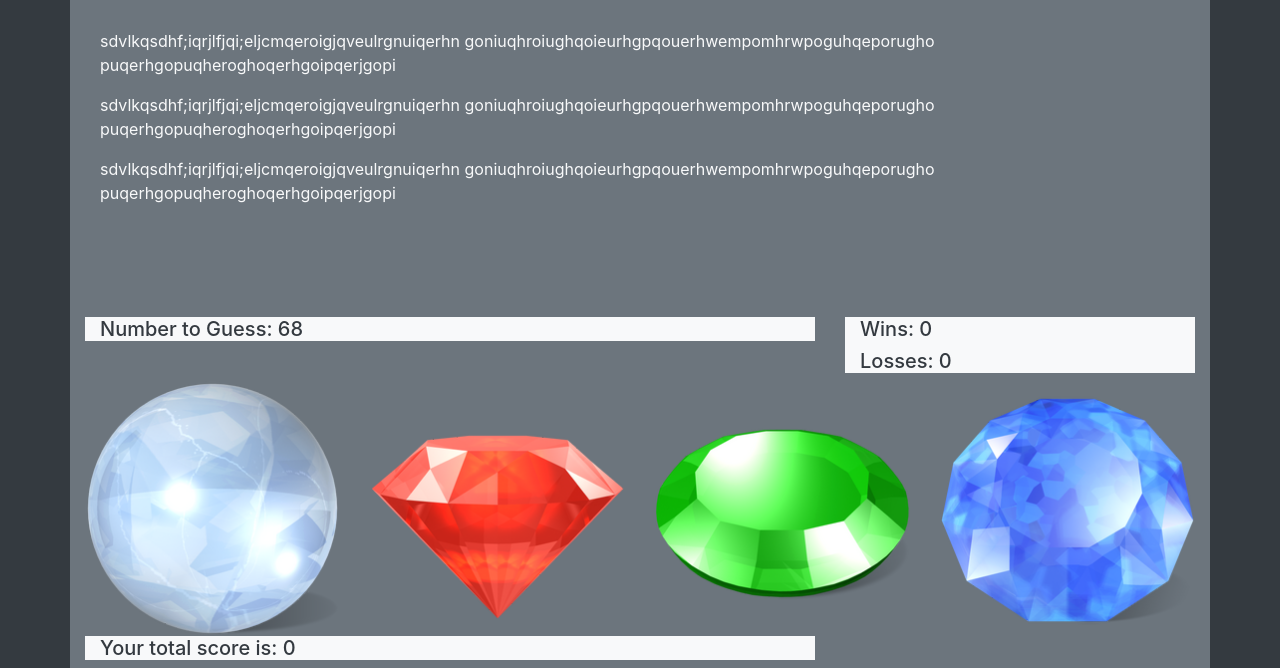
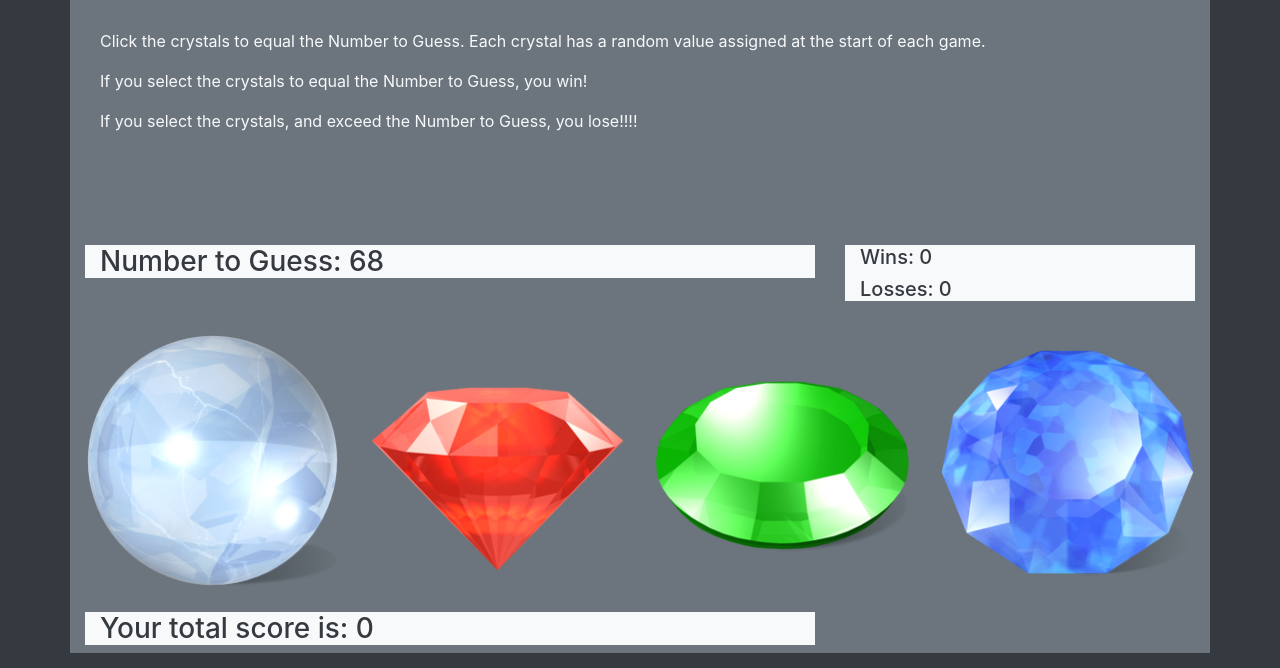
Before and after one commit to NFRNO94/CrystalCollector, a plain HTML site: page index.html in a window 1280 px wide. Shown: the part 231-899 px from the top of the page. Drawn offline with nearby package versions, Linux system fonts and the light colour scheme; files whose address does not match are found by name.

Commit message:
this is my fourth commit

```diff
--- a/index.html
+++ b/index.html
@@ -22,17 +22,12 @@
                             <h1 class="display-4 text-center">Crystals Collector</h1>
                             <h2 class="text-center">Instructions</h2>
                             <br>
-                            <p>sdvlkqsdhf;iqrjlfjqi;eljcmqeroigjqveulrgnuiqerhn
-                                goniuqhroiughqoieurhgpqouerhwempomhrwpoguhqeporugho
-                                puqerhgopuqheroghoqerhgoipqerjgopi
+                            <p>Click the crystals to equal the Number to Guess. Each crystal
+                                has a random value assigned at the start of each game.
                             </p>
-                            <p>sdvlkqsdhf;iqrjlfjqi;eljcmqeroigjqveulrgnuiqerhn
-                                goniuqhroiughqoieurhgpqouerhwempomhrwpoguhqeporugho
-                                puqerhgopuqheroghoqerhgoipqerjgopi
+                            <p>If you select the crystals to equal the Number to Guess, you win!
                             </p>
-                            <p>sdvlkqsdhf;iqrjlfjqi;eljcmqeroigjqveulrgnuiqerhn
-                                goniuqhroiughqoieurhgpqouerhwempomhrwpoguhqeporugho
-                                puqerhgopuqheroghoqerhgoipqerjgopi
+                            <p>If you select the crystals, and exceed the Number to Guess, you lose!!!!
                         </div>
                     </div>
                 </div>
@@ -40,7 +35,7 @@
             <div class="row">
                 <div class="col-8">
                     <div class="container text-dark bg-light">
-                        <h5>Number to Guess: <span id="solution-number"></span></h5>
+                        <h3>Number to Guess: <span id="solution-number"></span></h3>
                     </div>
                 </div>
                 <div class="col-4">
@@ -50,6 +45,7 @@
                     </div>
                 </div>
             </div>
+            <br>
             <div class="row">
                 <div class="col-3">
                     <img src="../unit-4-game/assets/images/Crystal sphere-256.png" class="img-fluid" id="crystal1"
@@ -67,10 +63,11 @@
                         alt="sapphire">
                 </div>
             </div>
+            <br>
             <div class="row">
                 <div class="col-8">
                     <div class="container text-dark bg-light">
-                        <h5>Your total score is: <span id="your-score"></span></h5>
+                        <h3>Your total score is: <span id="your-score"></span></h3>
                     </div>
                 </div>
                 <div class="col-4">
```
